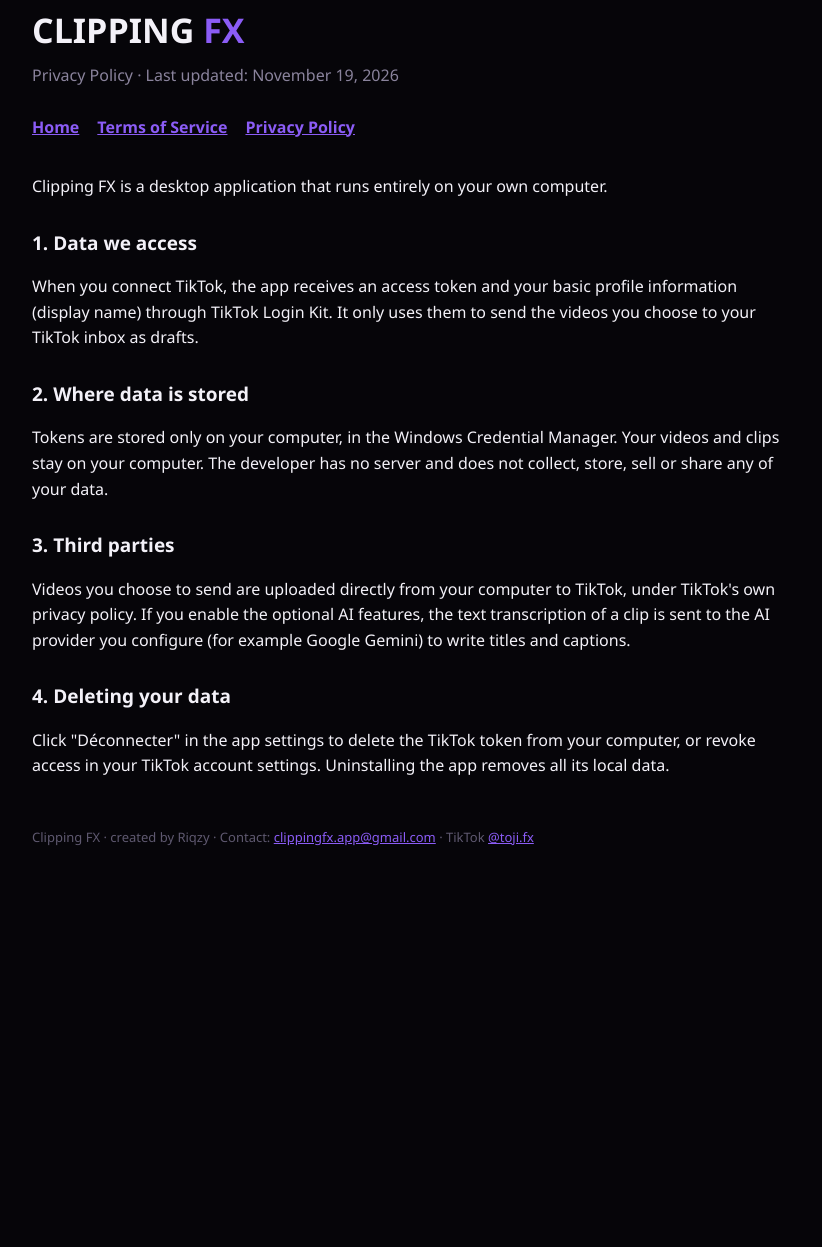
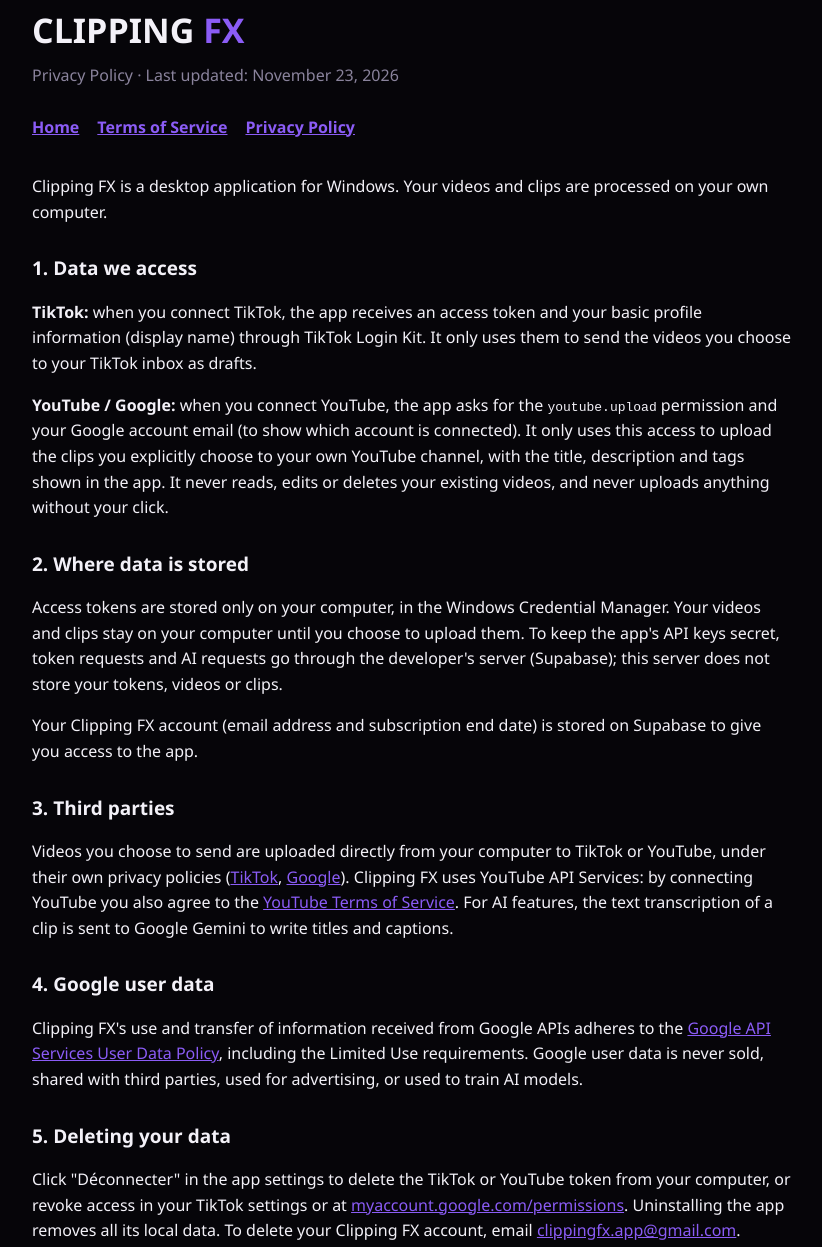
Before and after one commit to clippingfx/clipping-fx, a plain HTML site: page privacy.html in a window 1280 px wide. Shown: the part 127-1374 px from the top of the page, without its empty margins (228-1050 px from the left). Before the commit the page ends 1023 px from the top, so only its background shows below. Drawn offline with Linux system fonts and the light colour scheme.

Commit message:
Add files via upload

```diff
--- a/privacy.html
+++ b/privacy.html
@@ -1,10 +1,13 @@
-<!DOCTYPE html><html lang="en"><head><meta charset="utf-8"><meta name="viewport" content="width=device-width,initial-scale=1"><title>Privacy Policy · Last updated: November 19, 2026</title><style>body{margin:0;background:#060509;color:#f3f1f8;font-family:Segoe UI,Arial,sans-serif;line-height:1.6}
+<!DOCTYPE html><html lang="en"><head><meta charset="utf-8"><meta name="viewport" content="width=device-width,initial-scale=1"><title>Privacy Policy · Last updated: November 23, 2026</title><style>body{margin:0;background:#060509;color:#f3f1f8;font-family:Segoe UI,Arial,sans-serif;line-height:1.6}
 .w{max-width:760px;margin:0 auto;padding:48px 24px}h1{font-size:34px;margin:0 0 6px}h1 b{color:#8b5cf6}.mu{color:#8a839c}
 a{color:#8b5cf6}nav{display:flex;gap:18px;margin:26px 0 34px;font-weight:600}h2{font-size:19px;margin-top:28px}
 .logo{width:56px;height:56px;margin-bottom:18px}footer{margin-top:48px;color:#5f5970;font-size:13px}</style></head>
 <body><div class="w"><svg class="logo" viewBox="0 0 300 250"><polygon points="0,0 210,0 270,60 270,220 60,220 0,160" fill="#8b5cf6"/><rect x="240" y="190" width="60" height="60" fill="#ff3b4a"/></svg>
-<h1>CLIPPING <b>FX</b></h1><div class="mu">Privacy Policy · Last updated: November 19, 2026</div><nav><a href="./">Home</a><a href="terms.html">Terms of Service</a><a href="privacy.html">Privacy Policy</a></nav><p>Clipping FX is a desktop application that runs entirely on your own computer.</p>
-<h2>1. Data we access</h2><p>When you connect TikTok, the app receives an access token and your basic profile information (display name) through TikTok Login Kit. It only uses them to send the videos you choose to your TikTok inbox as drafts.</p>
-<h2>2. Where data is stored</h2><p>Tokens are stored only on your computer, in the Windows Credential Manager. Your videos and clips stay on your computer. The developer has no server and does not collect, store, sell or share any of your data.</p>
-<h2>3. Third parties</h2><p>Videos you choose to send are uploaded directly from your computer to TikTok, under TikTok's own privacy policy. If you enable the optional AI features, the text transcription of a clip is sent to the AI provider you configure (for example Google Gemini) to write titles and captions.</p>
-<h2>4. Deleting your data</h2><p>Click "Déconnecter" in the app settings to delete the TikTok token from your computer, or revoke access in your TikTok account settings. Uninstalling the app removes all its local data.</p><footer>Clipping FX · created by Riqzy · Contact: <a href="mailto:clippingfx.app@gmail.com">clippingfx.app@gmail.com</a> · TikTok <a href="https://www.tiktok.com/@toji.fx">@toji.fx</a></footer></div></body></html>
+<h1>CLIPPING <b>FX</b></h1><div class="mu">Privacy Policy · Last updated: November 23, 2026</div><nav><a href="./">Home</a><a href="terms.html">Terms of Service</a><a href="privacy.html">Privacy Policy</a></nav><p>Clipping FX is a desktop application for Windows. Your videos and clips are processed on your own computer.</p>
+<h2>1. Data we access</h2><p><b>TikTok:</b> when you connect TikTok, the app receives an access token and your basic profile information (display name) through TikTok Login Kit. It only uses them to send the videos you choose to your TikTok inbox as drafts.</p>
+<p><b>YouTube / Google:</b> when you connect YouTube, the app asks for the <code>youtube.upload</code> permission and your Google account email (to show which account is connected). It only uses this access to upload the clips you explicitly choose to your own YouTube channel, with the title, description and tags shown in the app. It never reads, edits or deletes your existing videos, and never uploads anything without your click.</p>
+<h2>2. Where data is stored</h2><p>Access tokens are stored only on your computer, in the Windows Credential Manager. Your videos and clips stay on your computer until you choose to upload them. To keep the app's API keys secret, token requests and AI requests go through the developer's server (Supabase); this server does not store your tokens, videos or clips.</p>
+<p>Your Clipping FX account (email address and subscription end date) is stored on Supabase to give you access to the app.</p>
+<h2>3. Third parties</h2><p>Videos you choose to send are uploaded directly from your computer to TikTok or YouTube, under their own privacy policies (<a href="https://www.tiktok.com/legal/privacy-policy">TikTok</a>, <a href="https://policies.google.com/privacy">Google</a>). Clipping FX uses YouTube API Services: by connecting YouTube you also agree to the <a href="https://www.youtube.com/t/terms">YouTube Terms of Service</a>. For AI features, the text transcription of a clip is sent to Google Gemini to write titles and captions.</p>
+<h2>4. Google user data</h2><p>Clipping FX's use and transfer of information received from Google APIs adheres to the <a href="https://developers.google.com/terms/api-services-user-data-policy">Google API Services User Data Policy</a>, including the Limited Use requirements. Google user data is never sold, shared with third parties, used for advertising, or used to train AI models.</p>
+<h2>5. Deleting your data</h2><p>Click "Déconnecter" in the app settings to delete the TikTok or YouTube token from your computer, or revoke access in your TikTok settings or at <a href="https://myaccount.google.com/permissions">myaccount.google.com/permissions</a>. Uninstalling the app removes all its local data. To delete your Clipping FX account, email <a href="mailto:clippingfx.app@gmail.com">clippingfx.app@gmail.com</a>.</p><footer>Clipping FX · created by Riqzy · Contact: <a href="mailto:clippingfx.app@gmail.com">clippingfx.app@gmail.com</a> · TikTok <a href="https://www.tiktok.com/@toji.fx">@toji.fx</a></footer></div></body></html>
```
Also changed, not shown: index.html (+2 -1 lines).
